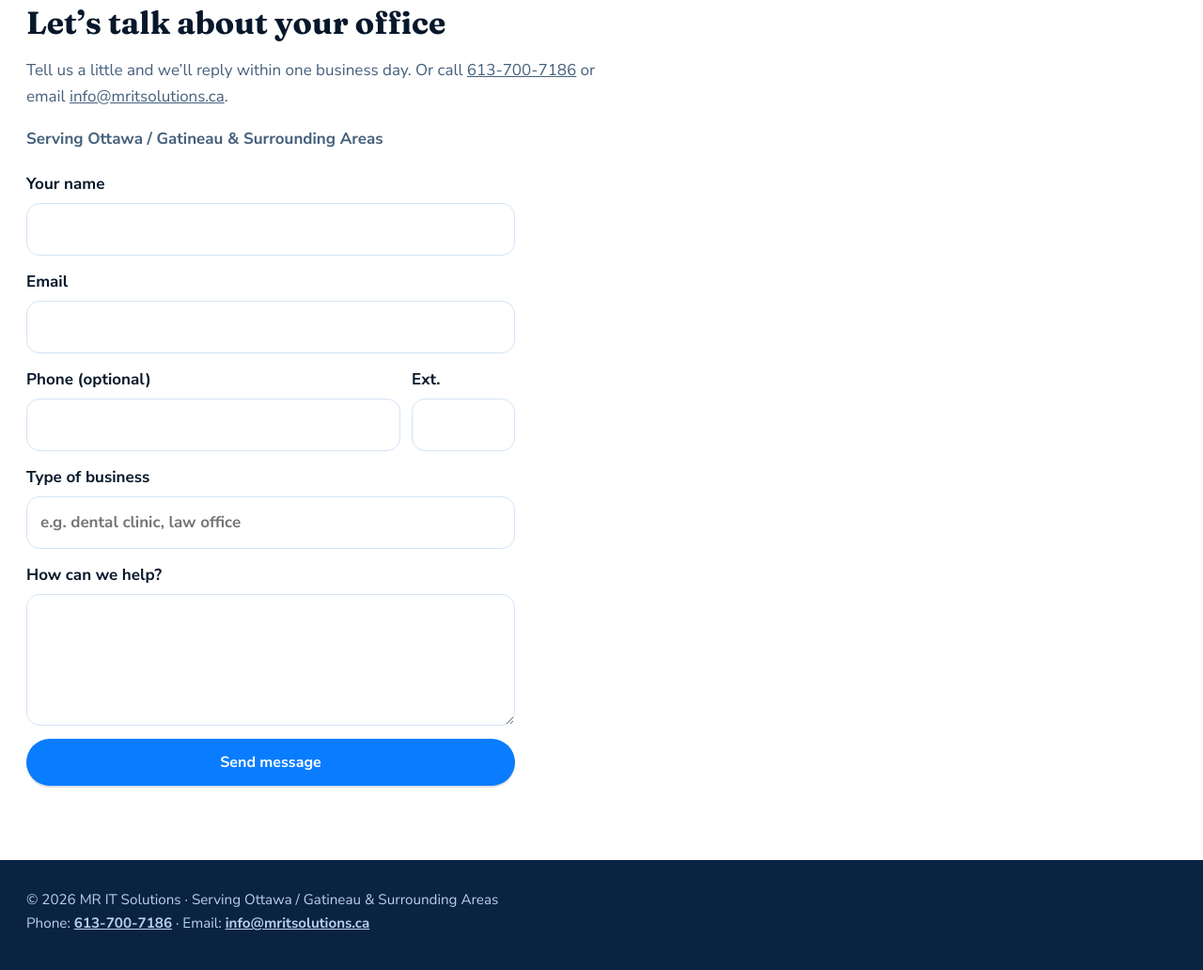
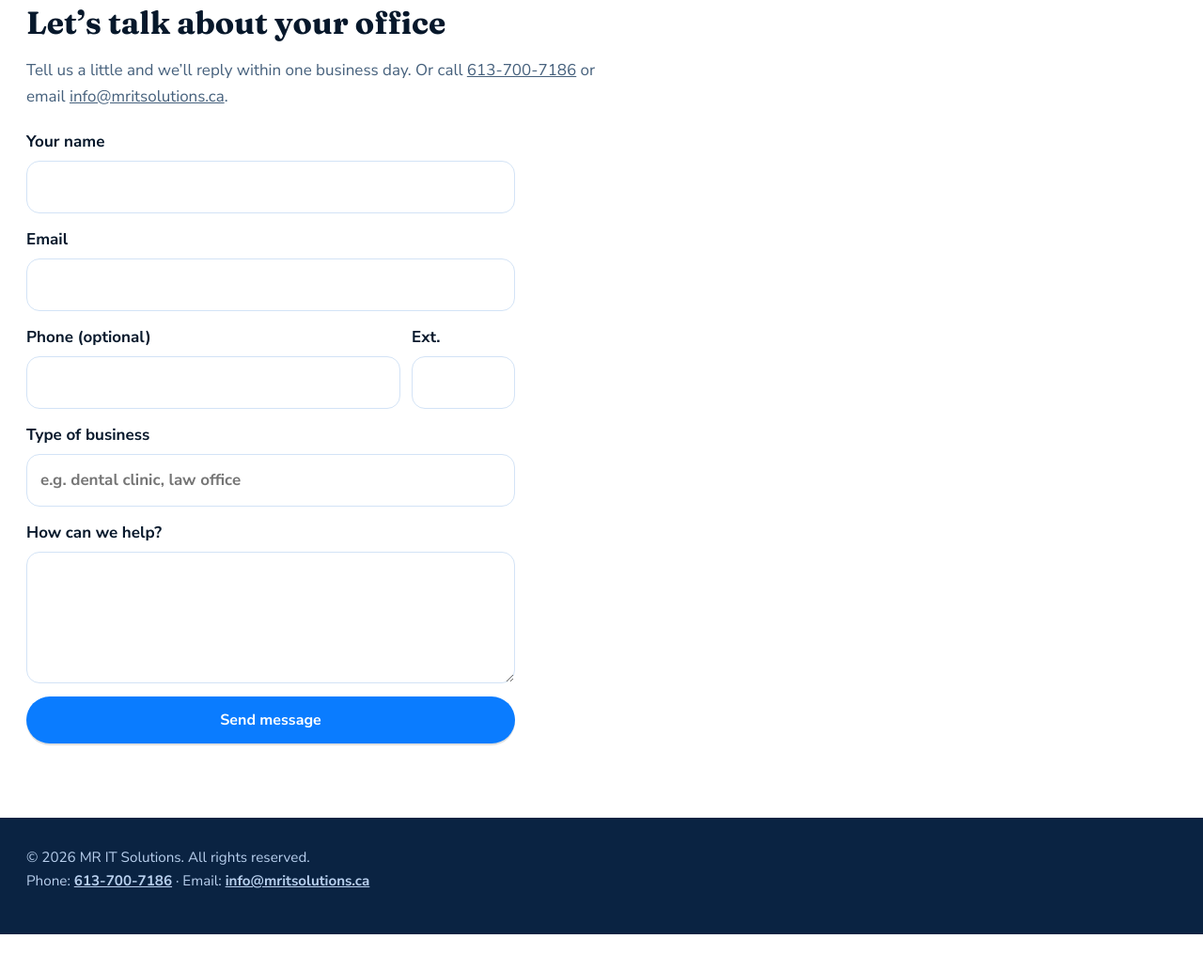
Before and after one commit to rezoukiamehdi314/mritsolutions-website, a plain HTML site: page index.html in a window 1280 px wide. Shown: the part 5000-6032 px from the top of the page at 94% size. After the commit the page ends 5994 px from the top, so only its background shows below. Drawn offline with Linux system fonts and the light colour scheme.

Commit message:
Footer copyright; remove duplicate service-area lines

```diff
--- a/index.html
+++ b/index.html
@@ -262,7 +262,6 @@ h2{font-size:clamp(1.6rem,3vw,2.1rem)}
 <section id="contact"><div class="wrap">
   <h2>Let’s talk about your office</h2>
   <p class="sub">Tell us a little and we’ll reply within one business day. Or call <a href="tel:+16137007186">613-700-7186</a> or email <a href="mailto:info@mritsolutions.ca">info@mritsolutions.ca</a>.</p>
-  <p class="sub"><b>Serving Ottawa / Gatineau &amp; Surrounding Areas</b></p>
   <form id="form">
     <label>Your name<input name="name" required autocomplete="name"></label>
     <label>Email<input name="email" type="email" required autocomplete="email"></label>
@@ -274,7 +273,7 @@ h2{font-size:clamp(1.6rem,3vw,2.1rem)}
   </form>
 </div></section>
 
-<footer><div class="wrap">© 2026 MR IT Solutions · Serving Ottawa / Gatineau &amp; Surrounding Areas<br>Phone: <a href="tel:+16137007186">613-700-7186</a> · Email: <a href="mailto:info@mritsolutions.ca">info@mritsolutions.ca</a></div></footer>
+<footer><div class="wrap">© 2026 MR IT Solutions. All rights reserved.<br>Phone: <a href="tel:+16137007186">613-700-7186</a> · Email: <a href="mailto:info@mritsolutions.ca">info@mritsolutions.ca</a></div></footer>
 
 <script>
 (function(){
@@ -341,7 +340,7 @@ var FR={
 'Tell us a little and we’ll reply within one business day. Or call':'Dites-nous-en un peu et nous vous répondrons dans un délai d’un jour ouvrable. Ou appelez au',
 'or email':'ou écrivez à',
 'Your name':'Votre nom','Email':'Courriel','Type of business':'Type d’entreprise','How can we help?':'Comment pouvons-nous vous aider?','Send message':'Envoyer le message',
-'© 2026 MR IT Solutions · Serving Ottawa / Gatineau & Surrounding Areas':'© 2026 MR IT Solutions · Au service d’Ottawa / Gatineau et des environs',
+'© 2026 MR IT Solutions. All rights reserved.':'© 2026 MR IT Solutions. Tous droits réservés.',
 'Phone:':'Téléphone :','Phone (optional)':'Téléphone (facultatif)','Ext.':'Poste','· Email:':'· Courriel :','About':'À propos','About MR IT Solutions':'À propos de MR IT Solutions','Your Technology. Our Priority.':'Votre technologie. Notre priorité.',
 'MR IT Solutions is an Ottawa-based IT services company providing reliable, professional technology support to businesses across Ottawa, Gatineau, and surrounding communities.':'MR IT Solutions est une entreprise de services informatiques établie à Ottawa qui offre un soutien technologique fiable et professionnel aux entreprises d’Ottawa, de Gatineau et des environs.',
 'With over 8 years of hands-on IT experience, we understand how important dependable technology is to your daily operations.':'Forts de plus de 8 ans d’expérience pratique en informatique, nous savons à quel point une technologie fiable est essentielle à vos activités quotidiennes.',
```
